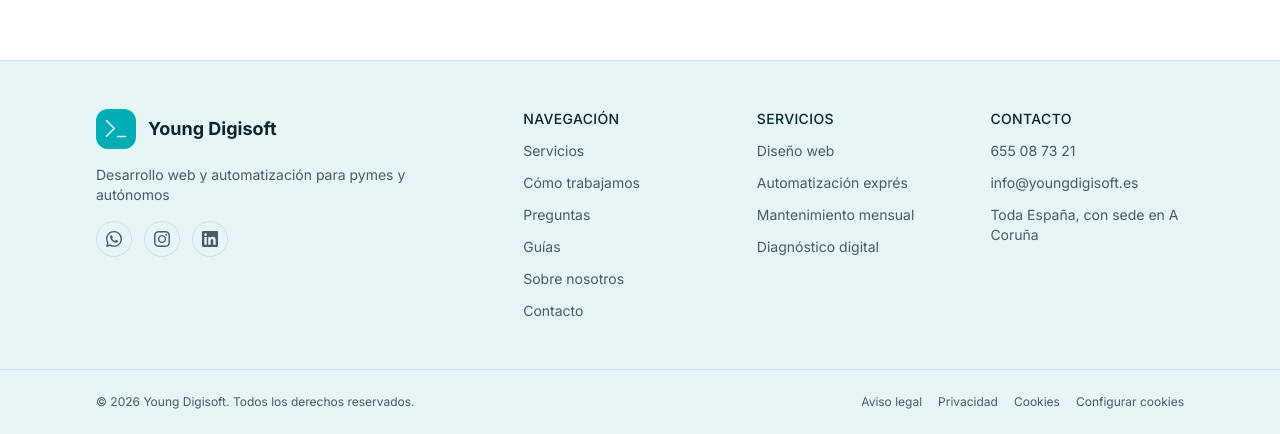
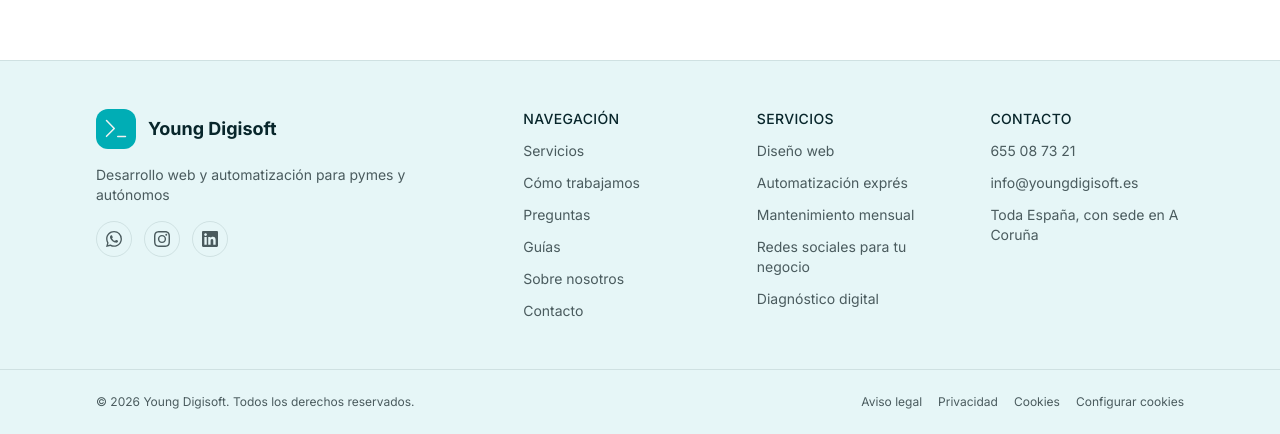
Before and after one commit to Roka1206/young-digisoft, a Next.js app: page /guias/como-aparecer-en-google-maps in a window 1280 px wide. Shown: the part 3280-3714 px from the top of the page. Built offline with nearby package versions, Linux system fonts and the light colour scheme; no server answers.

Commit message:
feat(services): add social media management as a sixth offer
Owner's decision: monthly content plan, 8 posts a month on Instagram,
Facebook and Google Business Profile, designs, copy and a monthly
report. Month to month, from 79 EUR/month (launch) and 139 EUR/month.

```diff
--- a/src/components/ui/PriceCard.tsx
+++ b/src/components/ui/PriceCard.tsx
@@ -17,7 +17,7 @@ export function PriceCard({ plan, children }: { plan: Plan; children?: ReactNode
         {discounted && <Badge>{priceText.launch}</Badge>}
         <p className="mt-2 text-3xl font-bold text-foreground">
           {formatPrice(price.launch, price.unit)}{" "}
-          <span className="text-sm font-normal text-muted">{priceText.vatIncluded}</span>
+          <span className="text-sm font-normal whitespace-nowrap text-muted">{priceText.vatIncluded}</span>
         </p>
         {discounted && (
           <p className="mt-1 text-sm text-muted">
--- a/src/content/about.ts
+++ b/src/content/about.ts
@@ -4,7 +4,7 @@ export const aboutPage = {
   label: "Sobre nosotros",
   title: "Quién está detrás de Young Digisoft",
   description:
-    "Young Digisoft es el proyecto de Ronald Fonseca, ingeniero de software con base en Sada (A Coruña). Hacemos webs a medida, automatizaciones y consultoría tecnológica para pymes y autónomos de toda España.",
+    "Young Digisoft es el proyecto de Ronald Fonseca, ingeniero de software con base en Sada (A Coruña). Hacemos webs a medida, automatizaciones, gestión de redes sociales y consultoría tecnológica para pymes y autónomos de toda España.",
   metaDescription:
     "Conoce a Ronald Fonseca, ingeniero de software detrás de Young Digisoft: más de 10 años desarrollando webs y dirigiendo proyectos, ahora para pymes y autónomos.",
   photo: { src: "/images/ronald.jpg", alt: "Ronald Fonseca, fundador de Young Digisoft" },
--- a/src/content/pricing.ts
+++ b/src/content/pricing.ts
@@ -1,5 +1,5 @@
 // Single source for every amount shown on the site (CLAUDE.md, section 2).
-export type PlanId = "webEssential" | "webPro" | "automation" | "maintenance" | "diagnosis";
+export type PlanId = "webEssential" | "webPro" | "automation" | "maintenance" | "socialMedia" | "diagnosis";
 
 type PriceRange = { from: number; to?: number };
 
@@ -14,6 +14,7 @@ export const prices: Record<PlanId, Price> = {
   webPro: { unit: "oneOff", launch: { from: 990 }, regular: { from: 1400, to: 1800 } },
   automation: { unit: "oneOff", launch: { from: 400, to: 600 }, regular: { from: 600, to: 1200 } },
   maintenance: { unit: "monthly", launch: { from: 39, to: 49 }, regular: { from: 59, to: 89 } },
+  socialMedia: { unit: "monthly", launch: { from: 79 }, regular: { from: 139 } },
   diagnosis: { unit: "hourly", launch: { from: 60 }, regular: { from: 60 } },
 };
 
--- a/src/content/services.ts
+++ b/src/content/services.ts
@@ -272,6 +272,85 @@ export const services: Service[] = [
     ],
   },
   {
+    slug: "redes-sociales",
+    name: "Redes sociales para tu negocio",
+    headline: "Gestión de redes sociales para pymes",
+    summary:
+      "Nos ocupamos de tus redes cada mes: plan de contenidos, imágenes y textos con tu marca, y publicaciones en Instagram, Facebook y tu ficha de Google.",
+    audience: "Negocios que saben que deben estar en redes pero no tienen tiempo para publicar con constancia.",
+    plans: [
+      {
+        id: "socialMedia",
+        name: "Redes sociales para tu negocio",
+        includes: [
+          "Plan de contenidos mensual",
+          "8 publicaciones al mes (2 por semana) en Instagram, Facebook y tu ficha de Google",
+          "Diseño de las imágenes y redacción de los textos con tu marca",
+          "Informe mensual breve con alcance y seguidores",
+        ],
+        timeline: "Primera publicación en 1 semana desde el arranque",
+      },
+    ],
+    excludes: [
+      "Los anuncios pagados: el presupuesto y su gestión se presupuestan aparte",
+      "Sesiones de fotos y vídeos profesionales",
+      "La respuesta a comentarios y mensajes privados",
+    ],
+    revisionRounds: "1 ronda de cambios en cada plan mensual, antes de publicar.",
+    sectors: [
+      "Peluquerías y barberías",
+      "Restaurantes y cafeterías",
+      "Tiendas",
+      "Clínicas y centros de estética",
+      "Talleres",
+      "Academias",
+    ],
+    highlights: {
+      title: "Cómo trabajamos tus redes",
+      items: [
+        {
+          title: "Un plan cada mes",
+          description:
+            "Antes de empezar el mes te enseñamos qué vamos a publicar y cuándo, para que lo revises y propongas cambios.",
+        },
+        {
+          title: "Con la imagen de tu negocio",
+          description:
+            "Diseñamos las imágenes y escribimos los textos con tus colores, tu tono y tus productos o servicios.",
+        },
+        {
+          title: "Constancia sin que te ocupe tiempo",
+          description:
+            "Publicamos dos veces por semana en Instagram, Facebook y tu ficha de Google, y cada mes te contamos cómo ha ido.",
+        },
+      ],
+    },
+    faq: [
+      {
+        question: "¿Cuánto cuesta la gestión de redes sociales?",
+        answer: [
+          `Redes sociales para tu negocio cuesta ${launchPrice("socialMedia")}, con precio de lanzamiento para los primeros clientes. Incluye 8 publicaciones al mes en Instagram, Facebook y tu ficha de Google.`,
+        ],
+      },
+      {
+        question: "¿Hay permanencia?",
+        answer: ["No. Se paga mes a mes y puedes cancelarlo cuando quieras."],
+      },
+      {
+        question: "¿Tengo que darte fotos de mi negocio?",
+        answer: [
+          "Ayuda mucho: las fotos reales de tu local, tus productos o tu equipo funcionan mejor que las de bancos de imágenes. Con tus fotos diseñamos las publicaciones. Si necesitas una sesión profesional, te la presupuestamos aparte.",
+        ],
+      },
+      {
+        question: "¿Me garantizáis más seguidores o más clientes?",
+        answer: [
+          "No: nadie puede garantizarlo. Lo que sí hacemos es que tus redes estén activas, cuidadas y con tu imagen, y cada mes te enseñamos los datos de alcance y seguidores para ver cómo evolucionan.",
+        ],
+      },
+    ],
+  },
+  {
     slug: "diagnostico-digital",
     name: "Diagnóstico digital",
     headline: "Diagnóstico digital para tu negocio",
--- a/src/content/site.ts
+++ b/src/content/site.ts
@@ -6,7 +6,7 @@ export const site = {
   descriptor: "Desarrollo web y automatización para pymes y autónomos",
   homeTitle: "Diseño web y automatización para pymes — Young Digisoft",
   description:
-    "Webs, automatización y consultoría para pymes y autónomos. Precio cerrado, plazo claro y trato directo. Desde A Coruña, para toda España.",
+    "Webs, automatización, redes sociales y consultoría para pymes y autónomos. Precio cerrado, plazo claro y trato directo. Desde A Coruña, para toda España.",
   foundingDate: "2026-06-23",
 };
 
@@ -32,6 +32,7 @@ export const expertise = [
   "SEO local",
   "Google Business Profile",
   "Automatización de procesos",
+  "Gestión de redes sociales",
   "Consultoría tecnológica para pymes",
 ];
 
```
Also changed, not shown: 1 other file (tests, documents, lock files or other folders).
